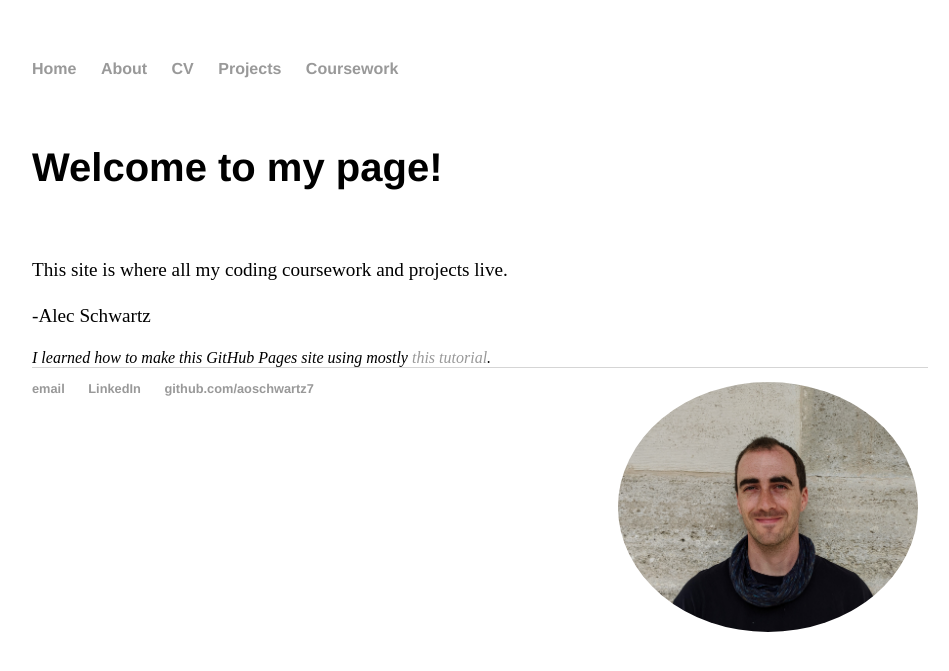
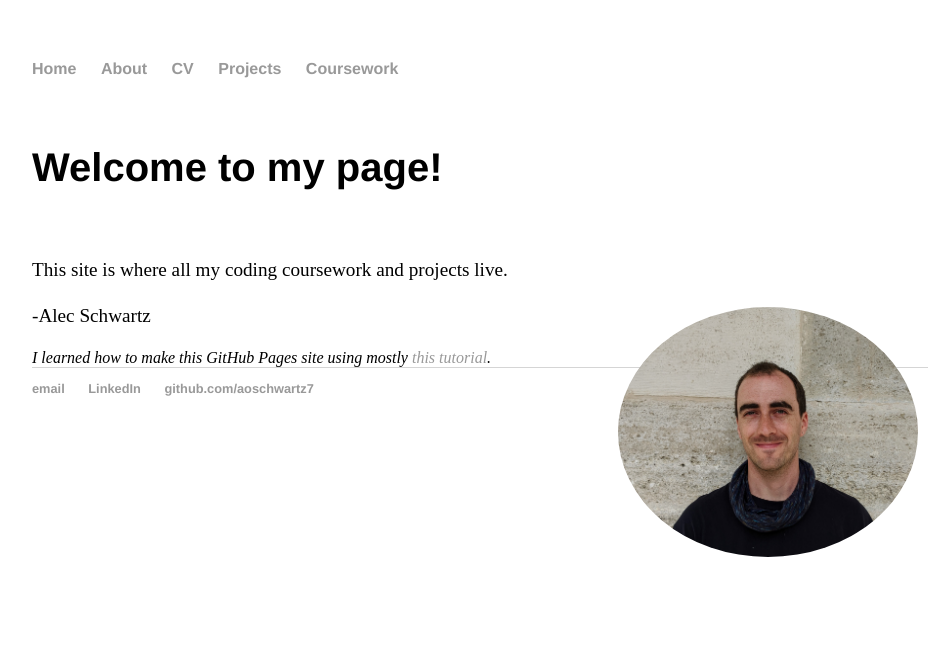
Before and after one commit to aoschwartz7/aoschwartz7.github.io, a Jekyll site: the page built from index.html, in a window 1280 px wide. Shown: the top 671 px of the page, without its empty margins (160-1109 px from the left). Built offline with Jekyll 4.4.1, drawn with Linux system fonts in a browser that asks for light colours.

Commit message:
formatting

```diff
--- a/index.html
+++ b/index.html
@@ -7,7 +7,7 @@ title: Alec
 
 <p>
   <img src="portrait.jpg" alt="me" style="float:right;position:relative;right:10px;
-  top:125px;width:300px;height:250px;border-radius: 50%;">
+  top:50px;width:300px;height:250px;border-radius: 50%;">
 This site is where all my coding coursework and projects live.
 </p>
 
```
